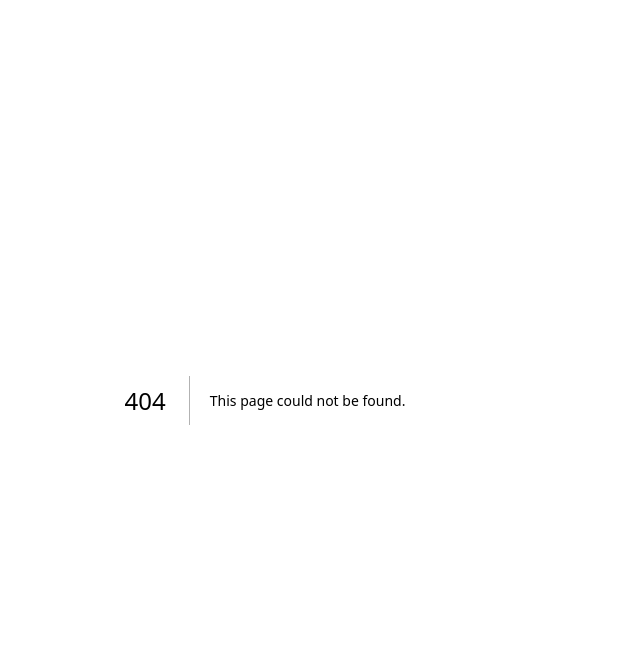
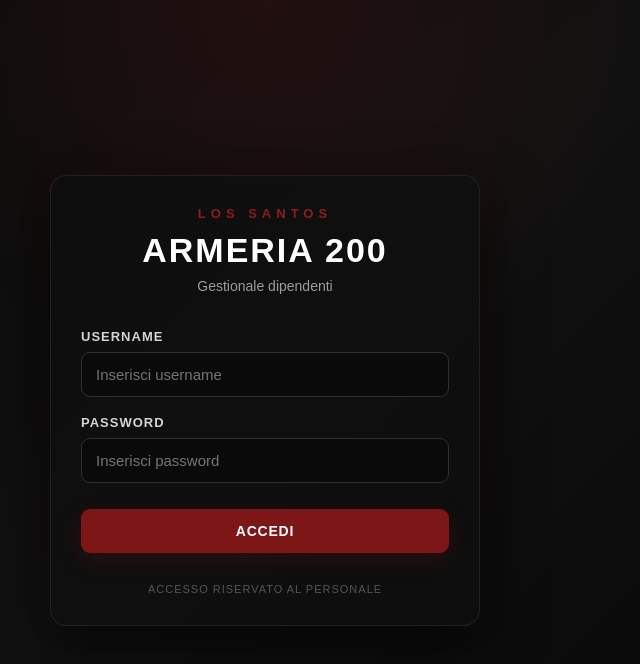
Before and after one commit to clarissawinchester99/armeria-200, a Next.js app: page /login in a window 1280 px wide. Before the commit this address had no page. Shown: the top 664 px of the page, without its empty margins (375-1015 px from the left). Built offline with nearby package versions, Linux system fonts and the light colour scheme.

Commit message:
Create page.js

```diff
--- /dev/null
+++ b/app/login/page.js
@@ -0,0 +1,211 @@
+"use client";
+
+import { useState } from "react";
+import { useRouter } from "next/navigation";
+import { supabase } from "../../lib/supabase";
+
+export default function LoginPage() {
+  const router = useRouter();
+
+  const [username, setUsername] = useState("");
+  const [password, setPassword] = useState("");
+
+  const [loading, setLoading] = useState(false);
+  const [errore, setErrore] = useState("");
+
+  async function handleLogin(e) {
+    e.preventDefault();
+
+    setErrore("");
+
+    const user = username.trim();
+
+    if (!user || !password) {
+      setErrore("Inserisci username e password.");
+      return;
+    }
+
+    setLoading(true);
+
+    try {
+      // Recupera l'email tecnica collegata allo username
+      const { data: email, error: emailError } =
+        await supabase.rpc("get_login_email", {
+          login_username: user,
+        });
+
+      if (emailError) {
+        console.error(emailError);
+        setErrore("Errore durante il controllo dell'username.");
+        return;
+      }
+
+      if (!email) {
+        setErrore("Username o password non corretti.");
+        return;
+      }
+
+      // Login Supabase con email tecnica + password
+      const { data, error } =
+        await supabase.auth.signInWithPassword({
+          email: email,
+          password: password,
+        });
+
+      if (error || !data?.user) {
+        console.error(error);
+        setErrore("Username o password non corretti.");
+        return;
+      }
+
+      // Controlliamo anche il profilo
+      const { data: profilo, error: profileError } =
+        await supabase
+          .from("profiles")
+          .select(
+            "id, username, nome, cognome, ruolo, percentuale_stipendio, attivo"
+          )
+          .eq("id", data.user.id)
+          .single();
+
+      if (profileError || !profilo) {
+        await supabase.auth.signOut();
+
+        setErrore("Profilo dipendente non trovato.");
+        return;
+      }
+
+      if (!profilo.attivo) {
+        await supabase.auth.signOut();
+
+        setErrore("Questo account è stato disattivato.");
+        return;
+      }
+
+      // Login riuscito
+      router.push("/dashboard");
+      router.refresh();
+    } catch (error) {
+      console.error(error);
+
+      setErrore("Si è verificato un errore durante l'accesso.");
+    } finally {
+      setLoading(false);
+    }
+  }
+
+  return (
+    <main className="page">
+      <div
+        className="card"
+        style={{
+          width: "100%",
+          maxWidth: "430px",
+        }}
+      >
+        {/* LOGO / INTESTAZIONE */}
+
+        <div
+          style={{
+            textAlign: "center",
+            marginBottom: "35px",
+          }}
+        >
+          <div
+            style={{
+              fontSize: "13px",
+              letterSpacing: "5px",
+              color: "#8b1e1e",
+              fontWeight: "bold",
+              marginBottom: "10px",
+            }}
+          >
+            LOS SANTOS
+          </div>
+
+          <h1 className="title">
+            ARMERIA 200
+          </h1>
+
+          <p className="subtitle">
+            Gestionale dipendenti
+          </p>
+        </div>
+
+        {/* FORM */}
+
+        <form onSubmit={handleLogin}>
+          <div className="form-group">
+            <label htmlFor="username">
+              Username
+            </label>
+
+            <input
+              id="username"
+              type="text"
+              placeholder="Inserisci username"
+              value={username}
+              onChange={(e) =>
+                setUsername(e.target.value)
+              }
+              autoComplete="username"
+              disabled={loading}
+            />
+          </div>
+
+          <div className="form-group">
+            <label htmlFor="password">
+              Password
+            </label>
+
+            <input
+              id="password"
+              type="password"
+              placeholder="Inserisci password"
+              value={password}
+              onChange={(e) =>
+                setPassword(e.target.value)
+              }
+              autoComplete="current-password"
+              disabled={loading}
+            />
+          </div>
+
+          <button
+            className="btn btn-primary"
+            type="submit"
+            disabled={loading}
+            style={{
+              width: "100%",
+              marginTop: "8px",
+            }}
+          >
+            {loading
+              ? "ACCESSO IN CORSO..."
+              : "ACCEDI"}
+          </button>
+
+          {errore && (
+            <div className="error-message">
+              {errore}
+            </div>
+          )}
+        </form>
+
+        {/* FOOTER */}
+
+        <div
+          style={{
+            textAlign: "center",
+            marginTop: "30px",
+            color: "#555",
+            fontSize: "11px",
+            letterSpacing: "1px",
+          }}
+        >
+          ACCESSO RISERVATO AL PERSONALE
+        </div>
+      </div>
+    </main>
+  );
+}
```
